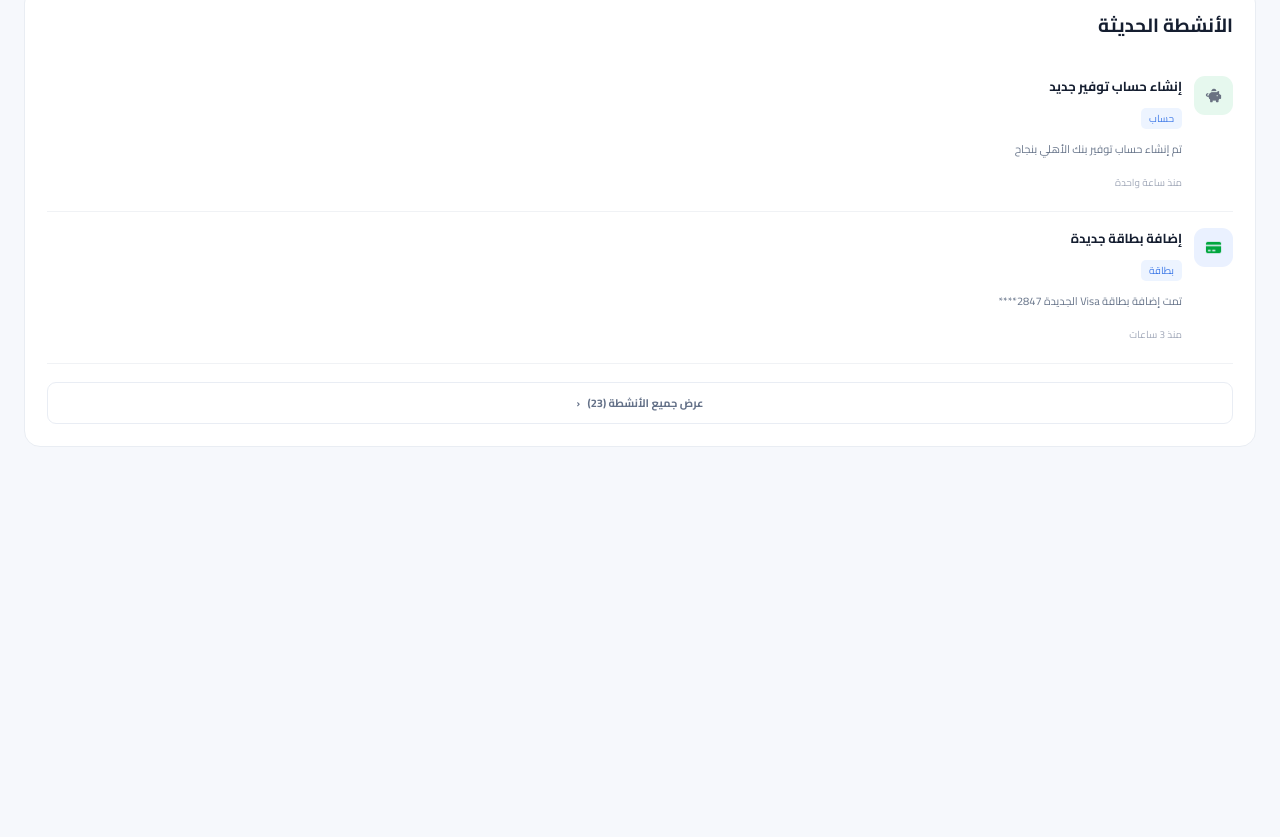
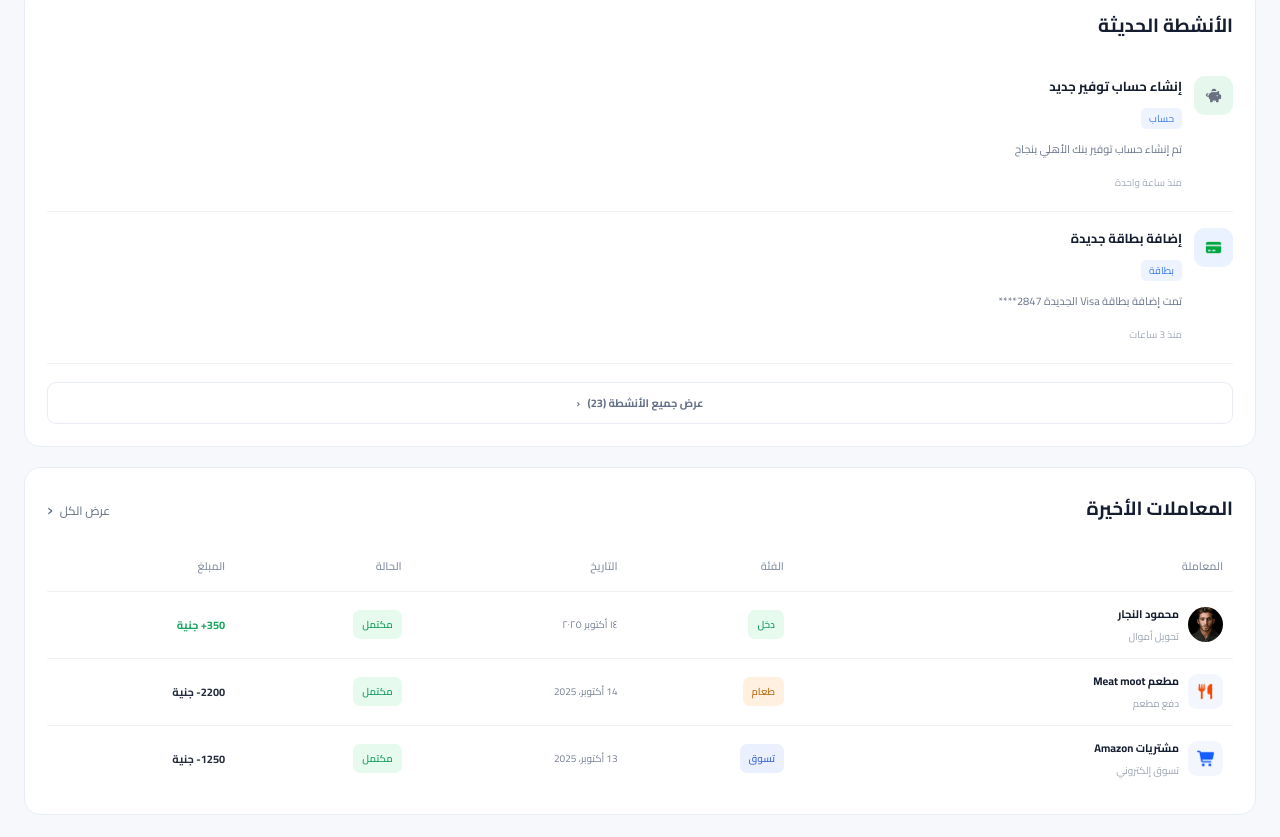
Before and after one commit to Talal-Sharaa/FrontEnd-Route-Assignment-4-Mudabbir, a plain HTML site: page index.html in a window 1280 px wide. Shown: the part 1060-1897 px from the top of the page. Before the commit the page ends 1531 px from the top, so only its background shows below. Drawn offline with Linux system fonts and the light colour scheme.

Commit message:
Create recent transactions table

```diff
--- a/css/style.css
+++ b/css/style.css
@@ -79,3 +79,24 @@ h1, h2, h3, p { margin-top: 0; }
 .activity-content time { font-size: 10px; color: #a3aaba; }
 .all-activities { display: block; text-align: center; margin-top: 18px; border: 1px solid #e9edf4; border-radius: 9px; padding: 10px 8px; font-size: 11px; font-weight: 700; color: #647188; }
 .all-activities span { padding-inline-start: 5px; }
+
+.table-scroll { overflow-x: auto; }
+table { width: 100%; border-collapse: collapse; white-space: nowrap; text-align: right; }
+th { font-size: 11px; color: #8994a5; font-weight: 600; padding: 9px 10px 15px; }
+td { padding: 12px 10px; font-size: 11px; border-top: 1px solid #f0f2f6; }
+.transaction-name { display: flex; align-items: center; gap: 9px; min-width: 150px; }
+.transaction-name img { width: 35px; height: 35px; object-fit: cover; border-radius: 50%; }
+.transaction-name img.transaction-icon { padding: 8px; border-radius: 9px; background: #f3f6fc; object-fit: contain; }
+.transaction-name strong, .transaction-name small { display: block; }
+.transaction-name strong { font-size: 11px; font-weight: 700; }
+.transaction-name small { font-size: 10px; color: #9aa5b3; padding-top: 3px; }
+.category, .status { display: inline-block; border-radius: 7px; padding: 5px 9px; font-weight: 600; font-size: 10px; }
+.category.income, .status.complete { color: #1a9e61; background: #e7faee; }
+.category.food { color: #bd6f1b; background: #fff0e0; }
+.category.shopping, .category.split, .category.education { color: #436bd3; background: #ebf0ff; }
+.category.transport, .category.entertainment { color: #994db9; background: #f7eafa; }
+.category.work, .category.health { color: #228779; background: #e7f6f3; }
+.status.pending { color: #b67a18; background: #fff5e1; }
+.date-cell { font-size: 10px; color: #768195; }
+.money { font-size: 11px; font-weight: 700; }
+.money.positive { color: #14a75e; } .money.negative { color: #222c3d; }
--- a/index.html
+++ b/index.html
@@ -90,6 +90,30 @@
   </div>
   <a class="all-activities" href="#transactions">عرض جميع الأنشطة (23) <span aria-hidden="true">‹</span></a>
 </section>
+<section class="panel transactions-panel" id="transactions" aria-labelledby="transactions-title">
+<div class="section-heading"><h2 id="transactions-title">المعاملات الأخيرة</h2><a href="#transactions">عرض الكل <span aria-hidden="true">‹</span></a></div>
+<div class="table-scroll"><table><thead><tr><th scope="col">المعاملة</th><th scope="col">الفئة</th><th scope="col">التاريخ</th><th scope="col">الحالة</th><th scope="col">المبلغ</th></tr></thead>
+<tbody><tr>
+  <td><div class="transaction-name"><img class="transaction-avatar" src="assets/avatar-2.jpg" alt="" /><div><strong>محمود النجار</strong><small>تحويل أموال</small></div></div></td>
+  <td><span class="category income">دخل</span></td>
+  <td class="date-cell">١٤ أكتوبر ٢٠٢٥</td>
+  <td><span class="status complete">مكتمل</span></td>
+  <td class="money positive"><bdi>+350</bdi> جنية</td>
+</tr>
+<tr>
+  <td><div class="transaction-name"><img class="transaction-icon" src="assets/icons/utensils-solid-full.png" alt="" /><div><strong>مطعم Meat moot</strong><small>دفع مطعم</small></div></div></td>
+  <td><span class="category food">طعام</span></td>
+  <td class="date-cell">14 أكتوبر، 2025</td>
+  <td><span class="status complete">مكتمل</span></td>
+  <td class="money negative"><bdi>-2200</bdi> جنية</td>
+</tr>
+<tr>
+  <td><div class="transaction-name"><img class="transaction-icon" src="assets/icons/cart-shopping-solid-full-blue.png" alt="" /><div><strong>مشتريات Amazon</strong><small>تسوق إلكتروني</small></div></div></td>
+  <td><span class="category shopping">تسوق</span></td>
+  <td class="date-cell">13 أكتوبر، 2025</td>
+  <td><span class="status complete">مكتمل</span></td>
+  <td class="money negative"><bdi>-1250</bdi> جنية</td>
+</tr></tbody></table></div></section>
       </div>
     </main>
   </div>
```
